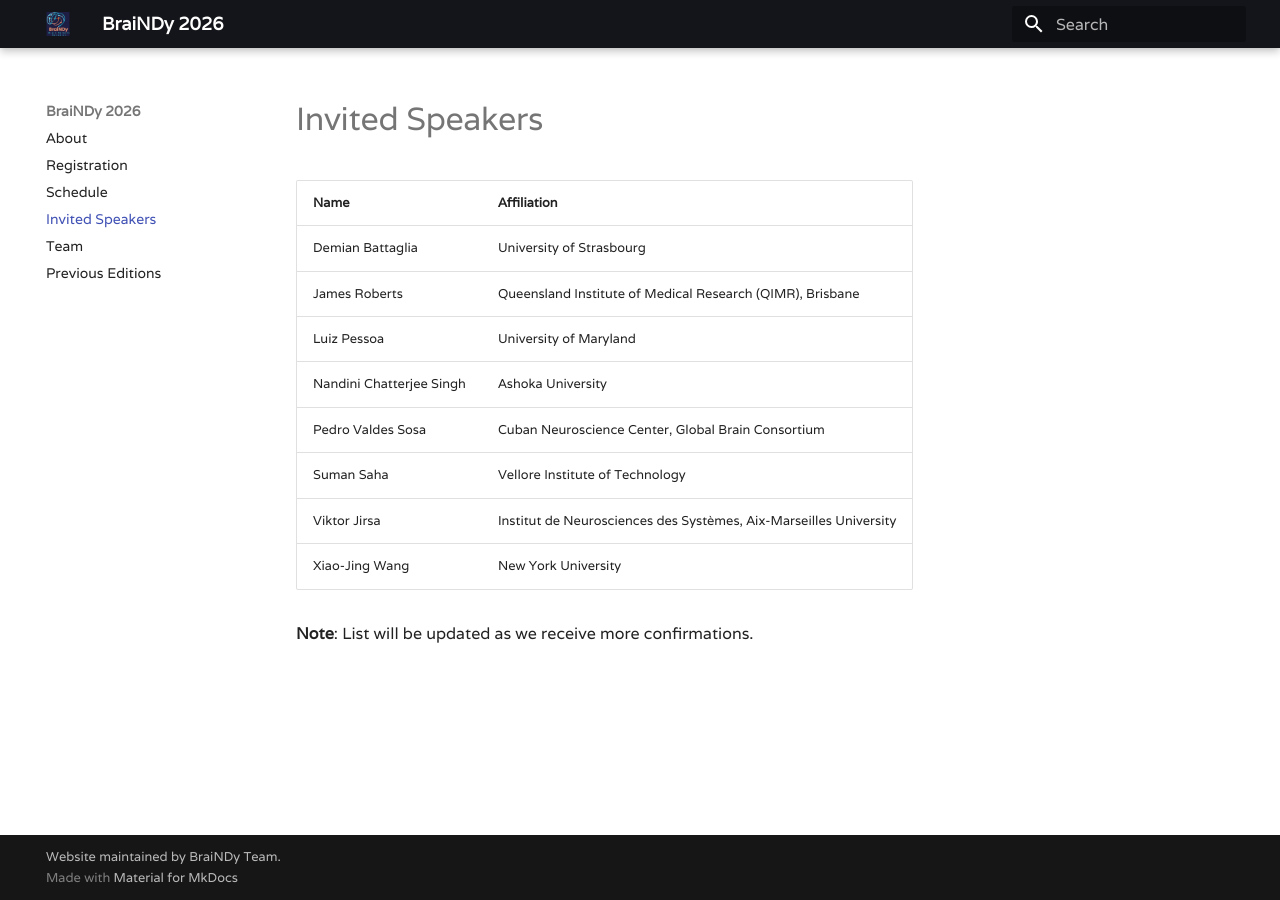
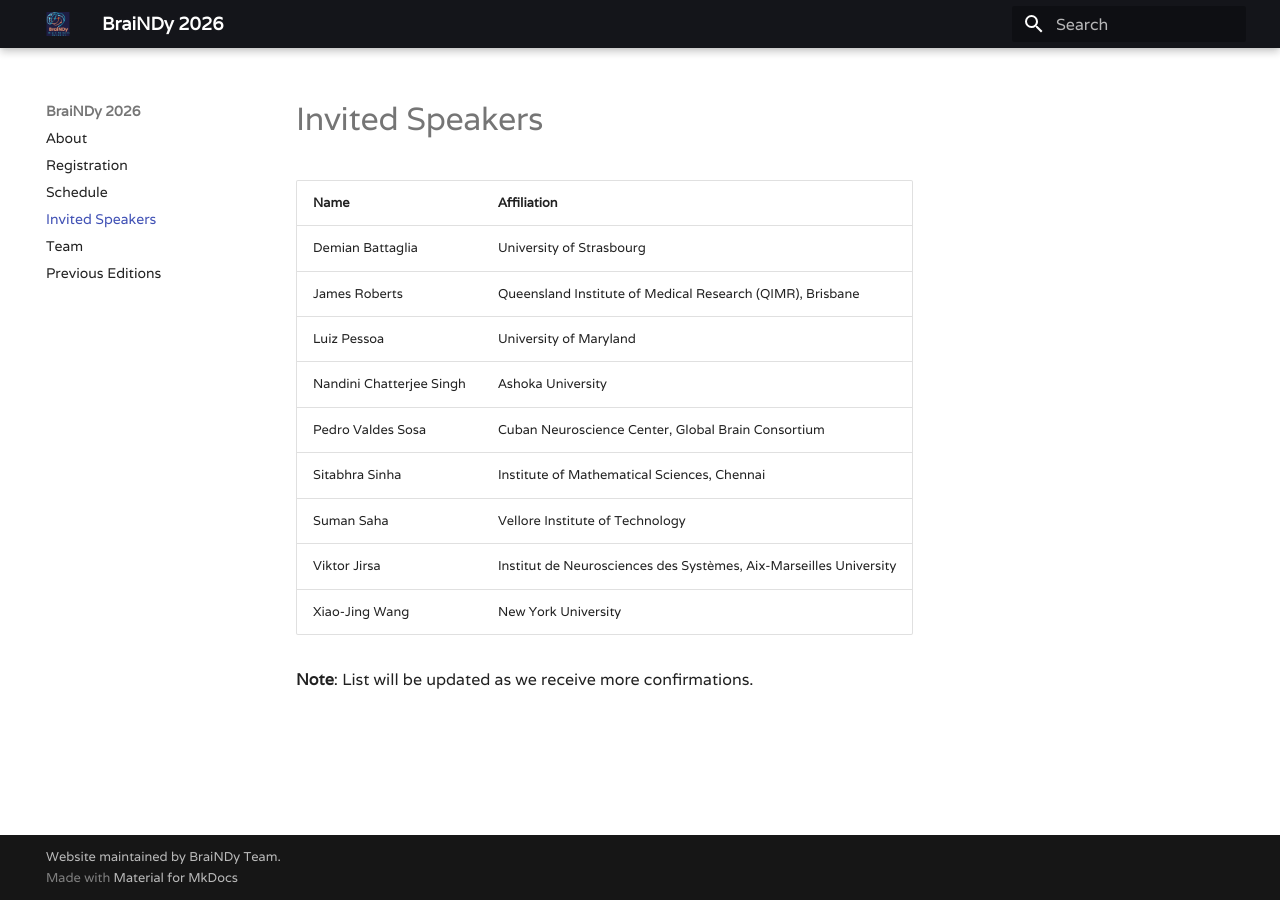
Before and after one commit to BraiNDyMeeting/v2026, an MkDocs documentation site: the page built from docs/speakers.md, in a window 1280 px wide. Built offline with MkDocs 1.6.1 and Material for MkDocs 9.7.7, drawn with Linux system fonts in a browser that asks for light colours.

Commit message:
Some changes to website

```diff
--- a/docs/speakers.md
+++ b/docs/speakers.md
@@ -3,11 +3,12 @@
 
 | Name                     | Affiliation                                                       |
 | ------------------------ | ------------------------------------------------------------------|
-| Demian Battaglia         | University of Strasbourg                                           |
+| Demian Battaglia         | University of Strasbourg                                          |
 | James Roberts            | Queensland Institute of Medical Research (QIMR), Brisbane         |
 | Luiz Pessoa              | University of Maryland                                            |
 | Nandini Chatterjee Singh | Ashoka University                                                 |
 | Pedro Valdes Sosa        | Cuban Neuroscience Center, Global Brain Consortium                |
+| Sitabhra Sinha           | Institute of Mathematical Sciences, Chennai                       |
 | Suman Saha               | Vellore Institute of Technology                                   |
 | Viktor Jirsa             | Institut de Neurosciences des Systèmes, Aix-Marseilles University |
 | Xiao-Jing Wang           | New York University                                               |
```
Also changed, not shown: site/search/search_index.json, site/sitemap.xml, site/speakers/index.html, 1 other file.
